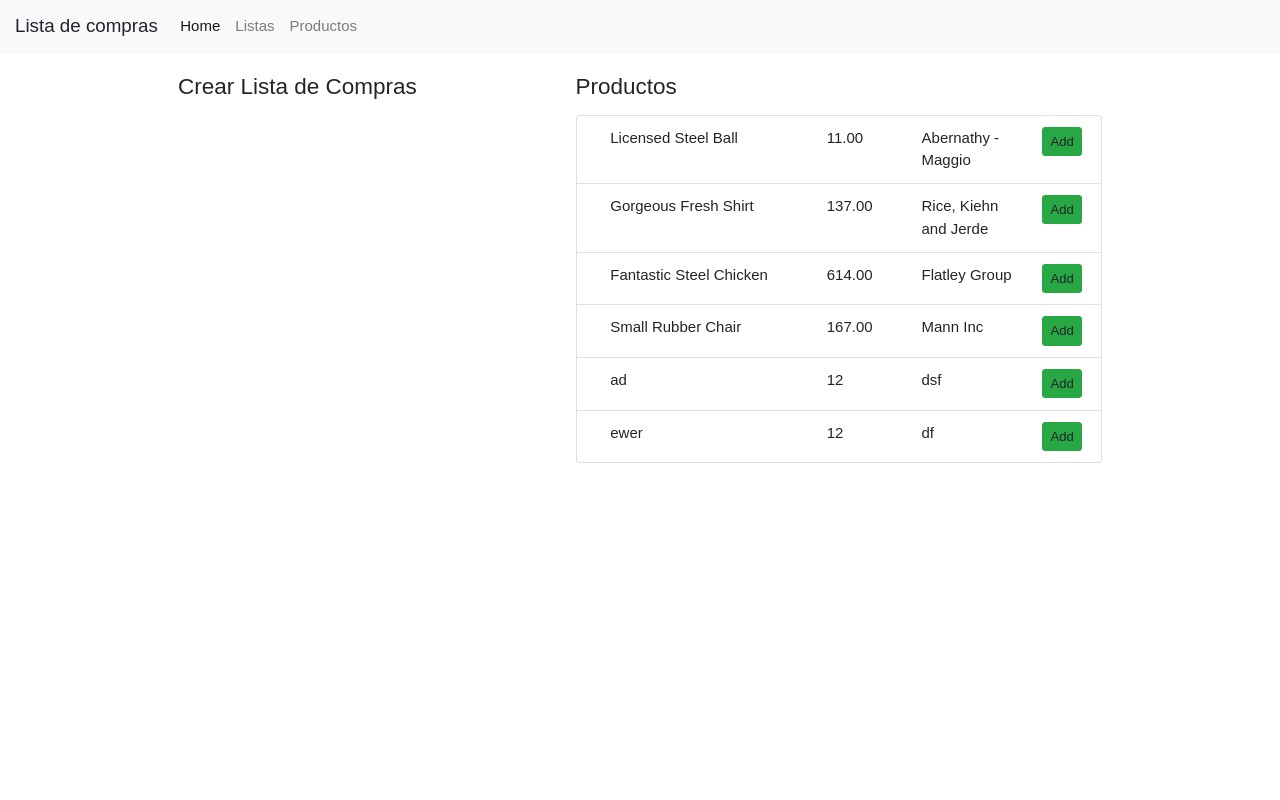
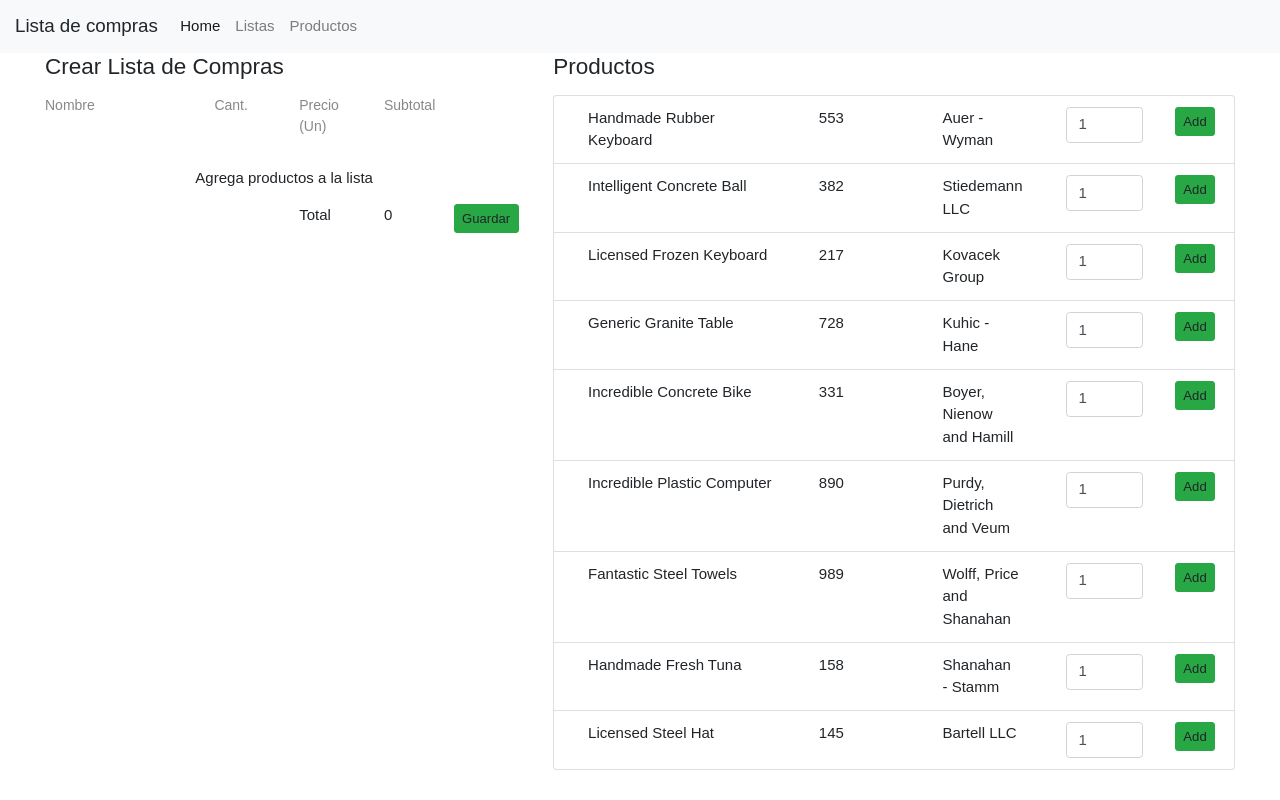
Before and after one commit to danncortes/shopping-list, a React (Create React App) app: page / in a window 1280 px wide. Built offline with nearby package versions, Linux system fonts and the light colour scheme; data requests are answered from the project's data file.

Commit message:
Saving list

```diff
--- a/db.json
+++ b/db.json
@@ -1,70 +1,105 @@
 {
   "products": [
     {
-      "id": 12737911,
-      "name": "Licensed Steel Ball",
-      "price": "11.00",
-      "store": "Abernathy - Maggio"
+      "id": 98255092,
+      "name": "Handmade Rubber Keyboard",
+      "price": 553,
+      "store": "Auer - Wyman"
     },
     {
-      "id": 44649748,
-      "name": "Gorgeous Fresh Shirt",
-      "price": "137.00",
-      "store": "Rice, Kiehn and Jerde"
+      "id": 68609362,
+      "name": "Intelligent Concrete Ball",
+      "price": 382,
+      "store": "Stiedemann LLC"
     },
     {
-      "id": 48135243,
-      "name": "Fantastic Steel Chicken",
-      "price": "614.00",
-      "store": "Flatley Group"
+      "id": 7204832,
+      "name": "Licensed Frozen Keyboard",
+      "price": 217,
+      "store": "Kovacek Group"
     },
     {
-      "id": 20760453,
-      "name": "Small Rubber Chair",
-      "price": "167.00",
-      "store": "Mann Inc"
+      "id": 23139258,
+      "name": "Generic Granite Table",
+      "price": 728,
+      "store": "Kuhic - Hane"
     },
     {
-      "name": "ad",
-      "price": "12",
-      "store": "dsf",
-      "id": 48135244
+      "id": 33837422,
+      "name": "Incredible Concrete Bike",
+      "price": 331,
+      "store": "Boyer, Nienow and Hamill"
     },
     {
-      "name": "ewer",
-      "price": "12",
-      "store": "df",
-      "id": 48135245
+      "id": 37959424,
+      "name": "Incredible Plastic Computer",
+      "price": 890,
+      "store": "Purdy, Dietrich and Veum"
+    },
+    {
+      "id": 96714144,
+      "name": "Fantastic Steel Towels",
+      "price": 989,
+      "store": "Wolff, Price and Shanahan"
+    },
+    {
+      "id": 4873045,
+      "name": "Handmade Fresh Tuna",
+      "price": 158,
+      "store": "Shanahan - Stamm"
+    },
+    {
+      "id": 78365511,
+      "name": "Licensed Steel Hat",
+      "price": 145,
+      "store": "Bartell LLC"
     }
   ],
   "lists": [
     {
-      "id": 33970932,
-      "nProducts": 2,
-      "cost": "804.99",
-      "date": "Tue Jan 09 2018 01:41:04 GMT-0500 (-05)",
-      "purchased": true
+      "id": 94346071,
+      "nProducts": 4,
+      "nItems": 25,
+      "cost": 125.07,
+      "date": "Tue Jan 09 2018 18:54:06 GMT-0500 (-05)",
+      "purchased": false,
+      "products": "Harum et natus nesciunt vel iste cum ipsa necessitatibus qui. Repellendus consequatur deserunt quae vitae. Aperiam voluptatum dolore. Nulla qui vero dignissimos. Dolor sed quia quo vitae. Aspernatur velit vitae fugiat impedit sunt dignissimos voluptas maxime."
     },
     {
-      "id": 41019706,
-      "nProducts": 10,
-      "cost": "785.10",
-      "date": "Tue Jan 09 2018 15:16:23 GMT-0500 (-05)",
-      "purchased": false
+      "id": 818451,
+      "nProducts": 5,
+      "nItems": 3,
+      "cost": 791.94,
+      "date": "Wed Jan 10 2018 08:27:39 GMT-0500 (-05)",
+      "purchased": true,
+      "products": "Sint eos tenetur vel. Quaerat quae ullam maxime explicabo. Officia quia qui enim perferendis maiores nisi voluptas dolorem et. Quia laudantium et unde voluptatem voluptates repudiandae."
     },
     {
-      "id": 4453669,
-      "nProducts": 10,
-      "cost": "189.67",
-      "date": "Tue Jan 09 2018 09:31:29 GMT-0500 (-05)",
-      "purchased": true
+      "id": 7380929,
+      "nProducts": 6,
+      "nItems": 28,
+      "cost": 72.88,
+      "date": "Wed Jan 10 2018 13:11:57 GMT-0500 (-05)",
+      "purchased": true,
+      "products": "Illum vero officiis dolor nesciunt laboriosam veniam omnis autem adipisci. Accusantium exercitationem soluta sint et numquam et. Velit distinctio beatae dignissimos et qui nihil ad impedit est. Dicta quae quo. Alias molestiae rerum voluptas reiciendis odit qui eum vero non. Omnis dolore aut et quibusdam qui cum."
     },
     {
-      "id": 3895459,
-      "nProducts": 10,
-      "cost": "865.30",
-      "date": "Mon Jan 08 2018 21:18:57 GMT-0500 (-05)",
-      "purchased": true
+      "id": 59843120,
+      "nProducts": 9,
+      "nItems": 19,
+      "cost": 145.07,
+      "date": "Wed Jan 10 2018 09:55:59 GMT-0500 (-05)",
+      "purchased": true,
+      "products": "Aut qui voluptatem nihil non tempore occaecati aut rerum. Porro molestiae aliquid asperiores quis deserunt ratione ipsum id. Similique vero ratione aut omnis. Voluptates praesentium ipsa rerum sit id. Facere porro quis dolorem. Molestiae in sint fugit."
+    },
+    {
+      "nItems": 3,
+      "nProducts": 3,
+      "cost": 1152,
+      "date": "2018-01-10T22:53:07.446Z",
+      "purchased": false,
+      "products": "[{\"id\":98255092,\"name\":\"Handmade Rubber Keyboard\",\"unitPrice\":553,\"quant\":1,\"subTotal\":553,\"store\":\"Auer - Wyman\"},{\"id\":68609362,\"name\":\"Intelligent Concrete Ball\",\"unitPrice\":382,\"quant\":1,\"subTotal\":382,\"store\":\"Stiedemann LLC\"},{\"id\":7204832,\"name\":\"Licensed Frozen Keyboard\",\"unitPrice\":217,\"quant\":1,\"subTotal\":217,\"store\":\"Kovacek Group\"}]",
+      "id": 94346072
     }
   ]
 }
--- a/src/actions/index.js
+++ b/src/actions/index.js
@@ -1,27 +1,22 @@
 import axios from 'axios';
 
 export const FETCH_PRODUCTS = 'FETCH_PRODUCTS';
-export const FETCH_LISTS = 'FETCH_LISTS';
 export const DELETE_PRODUCT = 'DELETE_PRODUCT';
 export const CREATE_PRODUCT = 'CREATE_PRODUCT';
+export const FETCH_LISTS = 'FETCH_LISTS';
+export const SAVE_LIST = 'SAVE_LIST';
 export const ADD_PRODUCT_TO_LIST = 'ADD_PRODUCT_TO_LIST';
+export const CLEAR_LIST = 'CLEAR_LIST';
 
 const ROOT_URL = 'http://localhost:3001';
 
+
+/*** PRODUCTS ***/
 export function fetchProducts(){
     const request = axios.get(`${ROOT_URL}/products`);
 
     return {
         type: FETCH_PRODUCTS,
-        payload: request
-    }
-}
-
-export function fetchLists(){
-    const request = axios.get(`${ROOT_URL}/lists`);
-
-    return {
-        type: FETCH_LISTS,
         payload: request
     }
 }
@@ -44,9 +39,36 @@ export function createProduct(data){
     }
 }
 
+/*** LISTS ***/
+export function fetchLists(){
+    const request = axios.get(`${ROOT_URL}/lists`);
+
+    return {
+        type: FETCH_LISTS,
+        payload: request
+    }
+}
+
+export function saveList(list, callBack){
+    const request = axios.post(`${ROOT_URL}/lists`, list);
+
+    return {
+        type: SAVE_LIST,
+        payload: request
+    }
+}
+
+export function clearList(){
+    return {
+        type: CLEAR_LIST,
+        payload: { products:[], total: 0}
+    }
+}
+
+/*** SELECTED PRODUCTS ***/
 export function addProductToList(product){
     return {
         type: ADD_PRODUCT_TO_LIST,
-        payload: product
+        payload: {product, subTotal: product.subTotal}
     }
 }
--- a/src/components/App.css
+++ b/src/components/App.css
@@ -1,10 +1,5 @@
 html{
     font-size: 15px;
-}
-
-.container-fluid{
-    padding: 20px;
-    max-width:1024px;
 }
 
 .valign-middle td{
@@ -20,7 +15,12 @@ table{
     margin: 0;
     list-style: none;
 }
-.selected-products-list li{
+.selected-products-list li.item{
     padding:6px 0;
     border-bottom: 1px solid #ddd;
 }
+
+.header-selected-prod{
+    font-size: 14px;
+    color: #888;
+}
--- a/src/components/lists-view/lists-view.js
+++ b/src/components/lists-view/lists-view.js
@@ -15,6 +15,7 @@ class ListsView extends Component {
                     <td>{item.date}</td>
                     <td>{item.cost}</td>
                     <td>{item.nProducts}</td>
+                    <td>{item.nItems}</td>
                     <td><button className="btn btn-warning btn-sm">Editar</button> <button className="btn btn-danger btn-sm">Eliminar</button></td>
                 </tr>
             )
@@ -30,7 +31,8 @@ class ListsView extends Component {
                     <tr>
                         <th scope="col">Fecha</th>
                         <th scope="col">Monto</th>
-                        <th scope="col">N Productos</th>
+                        <th scope="col">N Prod.</th>
+                        <th scope="col">N Items</th>
                         <th></th>
                     </tr>
                 </thead>
--- a/src/components/products-list/products-list.js
+++ b/src/components/products-list/products-list.js
@@ -9,14 +9,40 @@ class ProductsList extends Component{
         this.props.fetchProducts();
     }
 
+    setQuantity(e, item){
+        item.quant = parseInt(e.target.value);
+    }
+
+    addProduct(product){
+        const foundProduct = this.props.selectedProducts.products.filter((item)=>{
+            return item.id === product.id;
+        })
+        if(foundProduct.length > 0){
+
+        }else{
+            const newProd = {
+                id: product.id,
+                name: product.name,
+                unitPrice: product.price,
+                quant:product.quant,
+                subTotal: product.price * product.quant,
+                store: product.store
+            }
+
+            this.props.addProductToList(newProd);
+        }
+    }
+
     renderItems(){
         return this.props.products.map((item)=>{
+            item.quant = 1;
             return (
                 <li key={item.id} className="list-group-item d-flex justify-content-between align-items-start">
-                    <span className="col-5">{item.name}</span>
+                    <span className="col-4">{item.name}</span>
                     <span className="col-2">{item.price}</span>
-                    <span className="col-3">{item.store}</span>
-                    <a onClick={this.props.addProductToList.bind(this, item)} className="btn btn-success btn-sm d-block">Add</a>
+                    <span className="col-2">{item.store}</span>
+                    <span className="col-2"><input type="number" className="form-control" onChange={(e)=>this.setQuantity(e, item)} defaultValue='1' /></span>
+                    <a onClick={this.addProduct.bind(this, item)} className="btn btn-success btn-sm d-block">Add</a>
                 </li>
             )
         })
--- a/src/components/products-selected-list/products-selected-list.js
+++ b/src/components/products-selected-list/products-selected-list.js
@@ -1,21 +1,76 @@
 import React, { Component } from 'react';
 import { connect } from 'react-redux';
+import { saveList, clearList } from '../../actions';
 
 class ProductsSelectedList extends Component {
 
-    renderList(){
-        return this.props.selectedProducts.map((item)=>{
+    postList(){
+        const products = this.props.selectedProducts.products;
+
+        function sumItems(arr, index){
+            var total = 0;
+            arr.forEach((item)=>{
+                total += item[index];
+            })
+            return total;
+        }
+        var nItems = sumItems(products, 'quant');
+
+        const list = {
+            nItems: nItems,
+            nProducts: products.length,
+            cost: this.props.selectedProducts.total,
+            date: new Date(),
+            purchased: false,
+            products: JSON.stringify(products)
+        }
+
+        this.props.saveList(list).then(()=>{
+            this.props.clearList();
+        });
+    }
+
+    renderList() {
+        if (this.props.selectedProducts.products.length === 0) {
             return (
-                <li key={item.id}>{item.name}</li>
+                <li className="p-3 text-center">Agrega productos a la lista</li>
             )
-        })
+        }
+        else {
+            return this.props.selectedProducts.products.map((item) => {
+                return (
+                    <li key={item.id} className="row item">
+                        <span className="col-4">{item.name}</span>
+                        <span className="col-2">{item.quant}</span>
+                        <span className="col-2">{item.unitPrice}</span>
+                        <span className="col-2">{item.subTotal}</span>
+                        <span className="col-2">X</span>
+                    </li>
+                )
+            })
+        }
     }
 
     render() {
+
         return (
-            <ul className="selected-products-list">
-                {this.renderList()}
-            </ul>
+            <section>
+                <div className="row mb-3 header-selected-prod">
+                    <span className="col-4">Nombre</span>
+                    <span className="col-2">Cant.</span>
+                    <span className="col-2">Precio (Un)</span>
+                    <span className="col-2">Subtotal</span>
+                </div>
+                <ul className="selected-products-list">
+                    {this.renderList()}
+                </ul>
+                <div className="row">
+                    <span className="col-6"></span>
+                    <span className="col-2">Total</span>
+                    <span className="col-2">{this.props.selectedProducts.total}</span>
+                    <span><a className="btn btn-success btn-sm" onClick={()=>{this.postList()}}>Guardar</a></span>
+                </div>
+            </section>
         )
     }
 }
@@ -26,4 +81,4 @@ function mapStateToProps(state) {
     }
 }
 
-export default connect(mapStateToProps)(ProductsSelectedList);
+export default connect(mapStateToProps, {saveList, clearList})(ProductsSelectedList);
--- a/src/reducers/reducer_listproducts.js
+++ b/src/reducers/reducer_listproducts.js
@@ -1,10 +1,16 @@
 import {ADD_PRODUCT_TO_LIST} from '../actions';
+import {CLEAR_LIST} from '../actions';
 
-export default function(state = [], action) {
+export default function(state = {products:[], total: 0}, action) {
     switch (action.type) {
         case ADD_PRODUCT_TO_LIST:
-            state = [...state, action.payload]
+            state = {
+                products: [...state.products, action.payload.product],
+                total: state.total + action.payload.subTotal
+            }
             return state;
+        case CLEAR_LIST:
+            return action.payload;
         default:
             return state;
     }
--- a/src/reducers/reducer_lists.js
+++ b/src/reducers/reducer_lists.js
@@ -1,9 +1,13 @@
-import { FETCH_LISTS } from '../actions';
+import { FETCH_LISTS, SAVE_LIST } from '../actions';
 
 export default function(state = [], action) {
     switch (action.type) {
         case FETCH_LISTS:
             return action.payload.data
+        case SAVE_LIST:
+        console.log(action)
+            state = [...state, action.payload.data];
+            return state;
         default:
             return state;
     }
```
Also changed, not shown: mock-data-schema.js (+15 -6 lines).
